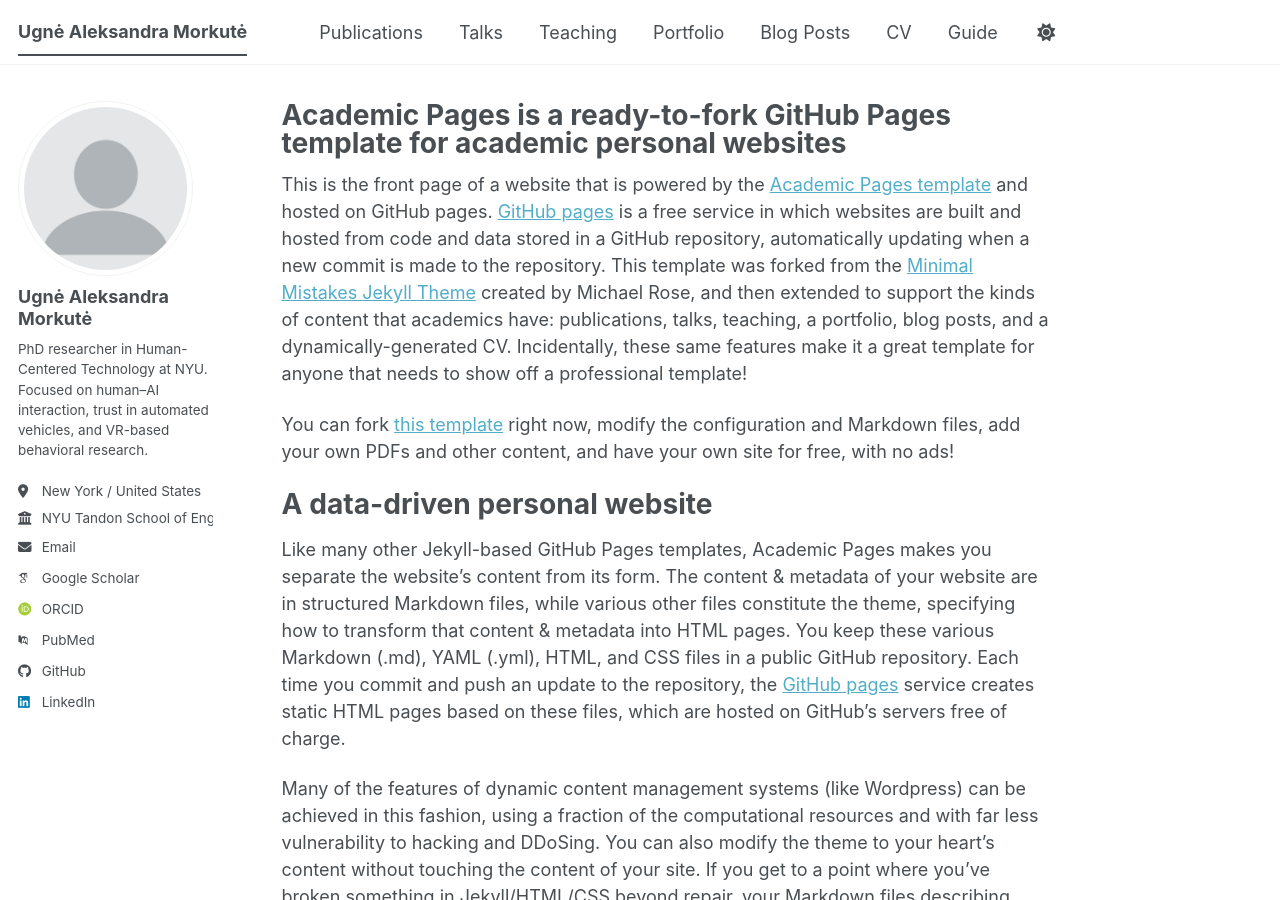
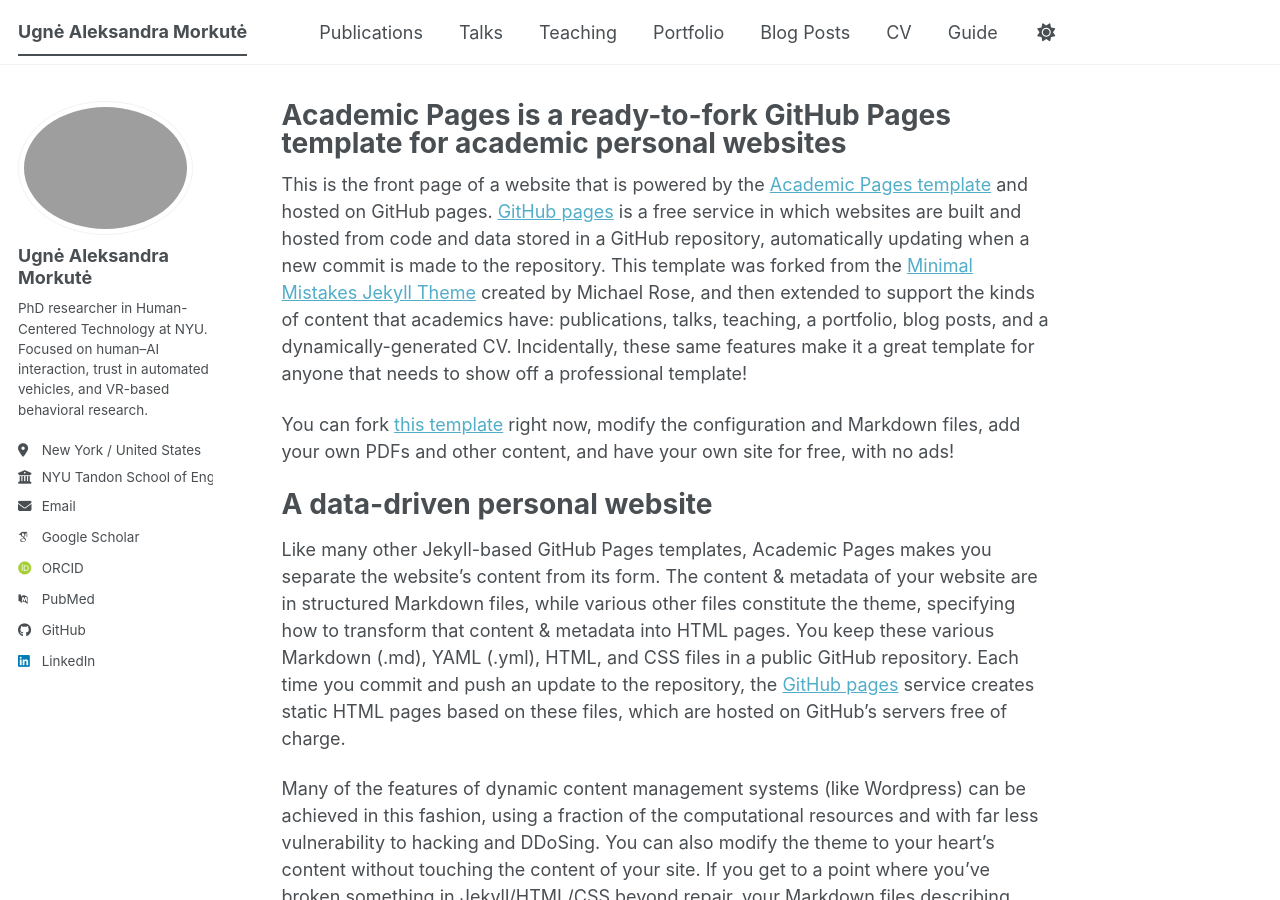
Before and after one commit to UgneMo/UgneMo.github.io, a Jekyll site: the page built from _pages/about.md, in a window 1280 px wide and 900 px high. Built offline with Jekyll 4.4.1, drawn with Linux system fonts in a browser that asks for light colours; some web fonts are replaced; a script bundle is joined from its source files by our own code; library files that are not in the unit come from our copies.

Commit message:
Update _config.yml

```diff
--- a/_config.yml
+++ b/_config.yml
@@ -22,7 +22,7 @@
 #               Additional customization can be done by editing /_includes/author-profile.html
 author:
   # Biographic information
-  avatar           : "profile.png"
+  avatar           : "ugne.png"
   name             : "Ugnė Aleksandra Morkutė"
   pronouns         : # example: "she/her"
   bio              : "PhD researcher in Human-Centered Technology at NYU. Focused on human–AI interaction, trust in automated vehicles, and VR-based behavioral research."
```
